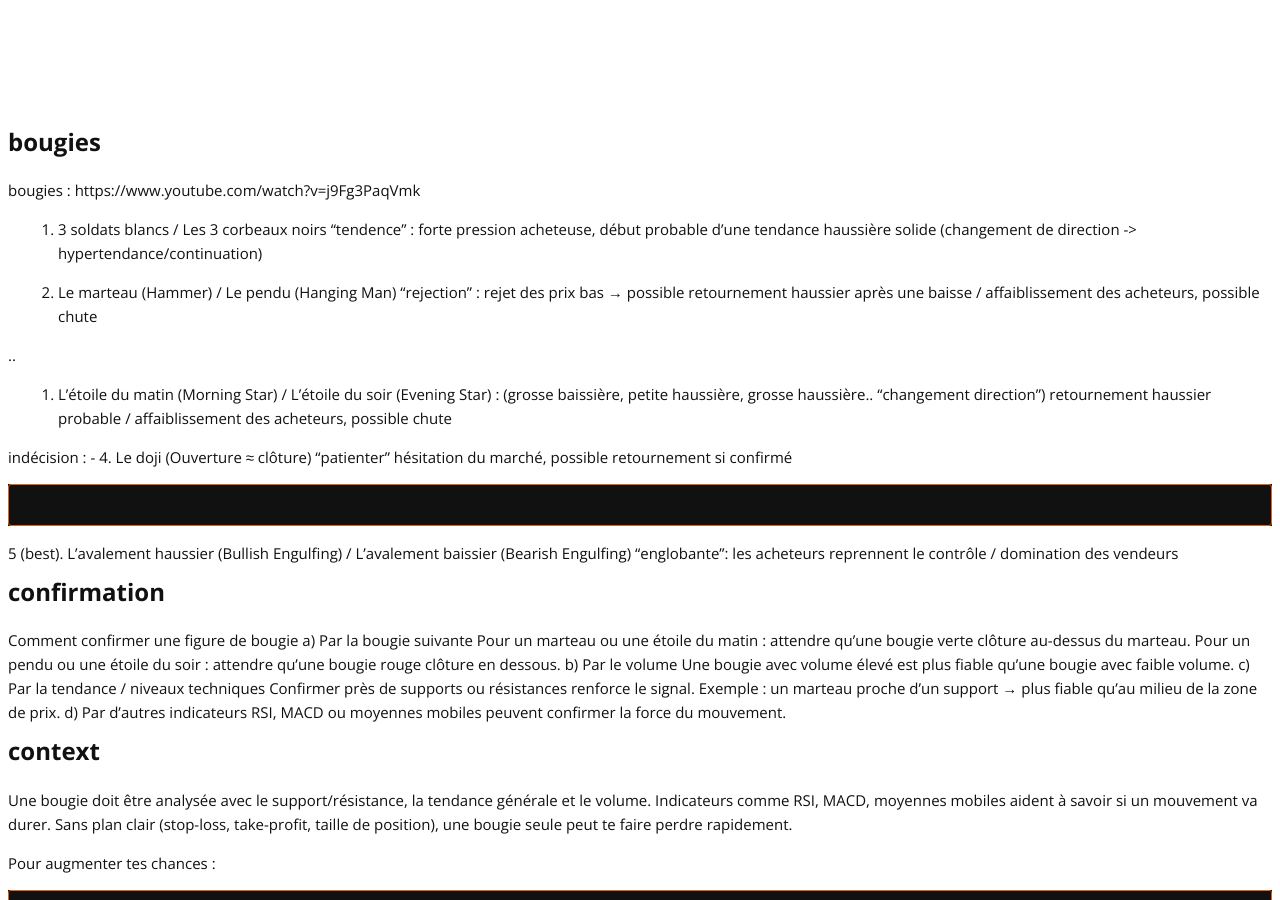
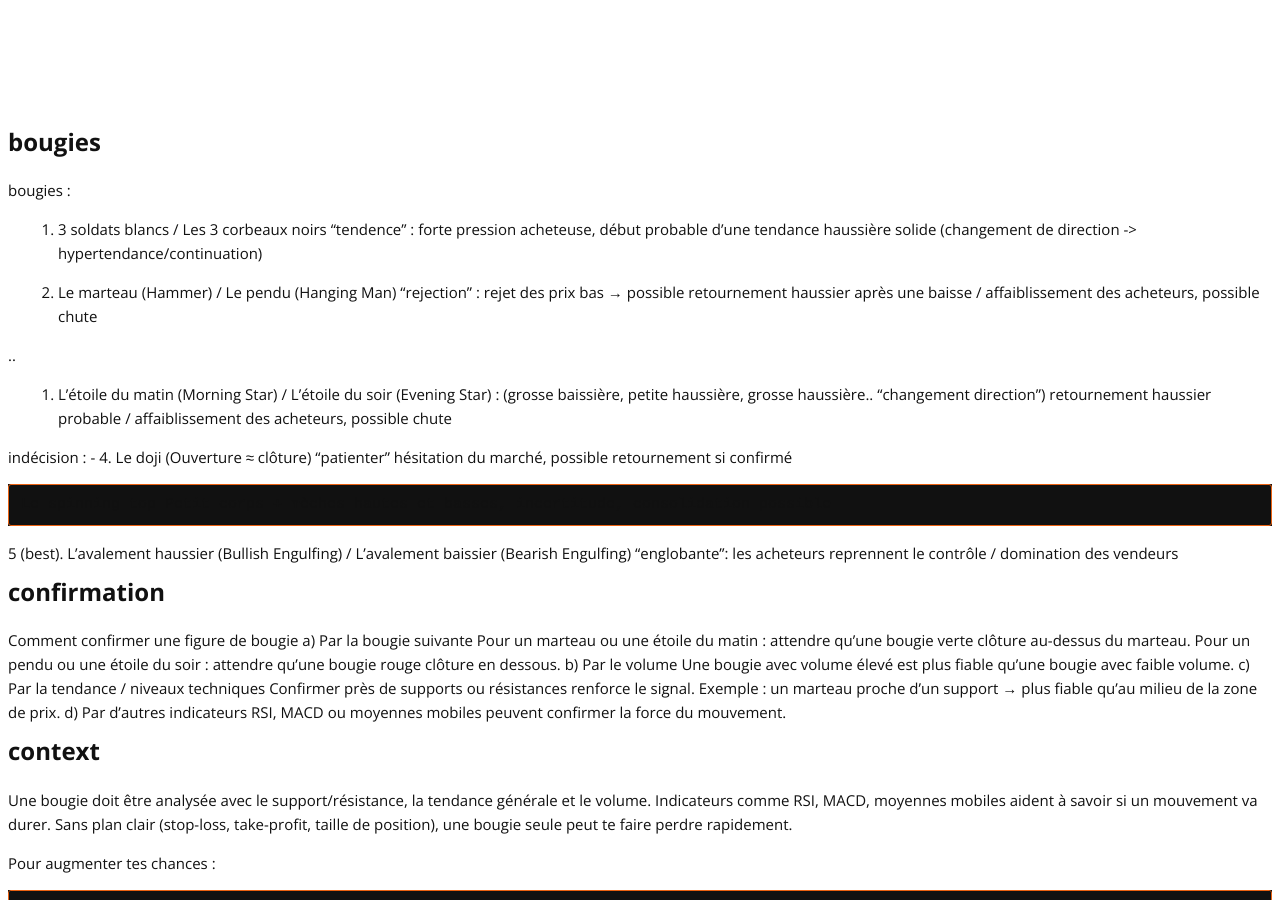
Before and after one commit to cylmat/cylmat.github.io, a Jekyll site: the page built from _pages/trading/bougies.md, in a window 1280 px wide and 900 px high. Built offline with Jekyll 4.4.1, drawn with Linux system fonts in a browser that asks for light colours; nearby versions of some CDN libraries; our own code applies the rules of GitHub Pages for plain Markdown files; some of the changed lines change nothing that is shown.

Commit message:
Update bougies.md

```diff
--- a/_pages/trading/bougies.md
+++ b/_pages/trading/bougies.md
@@ -1,6 +1,6 @@
  bougies
 ---
-bougies : https://www.youtube.com/watch?v=j9Fg3PaqVmk
+bougies :
 
 1. 3 soldats blancs / Les 3 corbeaux noirs "tendence" : forte pression acheteuse, début probable d’une tendance haussière solide
    (changement de direction -> hypertendance/continuation)
@@ -246,4 +246,6 @@ Astuce pratique :
 ref:
 [@KasperTrading](https://www.youtube.com/@KasperTrading)
 
+[all candles](https://altfins.com/wp-content/uploads/2023/11/three-black-crows-pattern-7-1536x864.png)
+
 https://www.youtube.com/watch?v=j9Fg3PaqVmk : Candle stick
```
